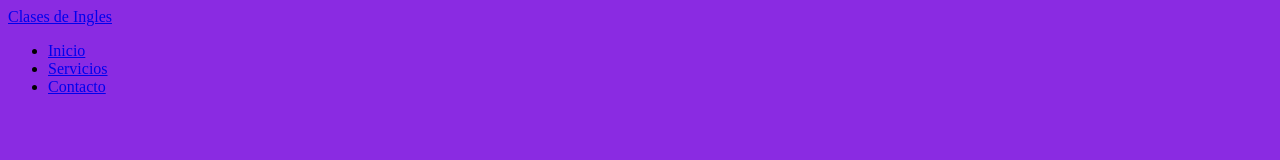
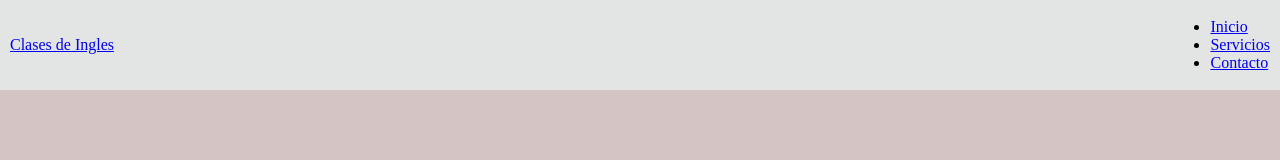
Before and after one commit to Kanakii/Business-page, a plain HTML site: page index.html in a window 1280 px wide. Drawn offline with Linux system fonts and the light colour scheme.

Commit message:
header a mitad

```diff
--- a/index.html
+++ b/index.html
@@ -13,6 +13,7 @@
     <title>Clases de Ingles</title>
 </head>
 <body>
+<header>
     <a href="#" class="logo">Clases de Ingles</a>
     <nav>
         <ul>
@@ -22,5 +23,6 @@
             <li><a href="#">Contacto</a></li>
         </ul>
     </nav>
+</header>
 </body>
 </html>
--- a/style.css
+++ b/style.css
@@ -1,3 +1,26 @@
+:root{
+    --verdeazul:#e3e4e4;
+    --verdeclaro:#dce4dc;
+    --verde:#9caca4;
+    --rojorosa:#d4c4c4;
+    --marron:#dcd4cc;
+    --azul:#444c54;
+}
+
 body{
-    background-color: blueviolet;
+    background-color: var(--rojorosa);
+    margin: 0;
 }
+
+header{
+    display: flex;
+    background-color: var(--verdeazul);
+    height: 70px;
+    justify-content: space-between;
+    align-items: center;
+    padding: 10px;
+}
+
+.logo{
+    display: flex;
+}
```
